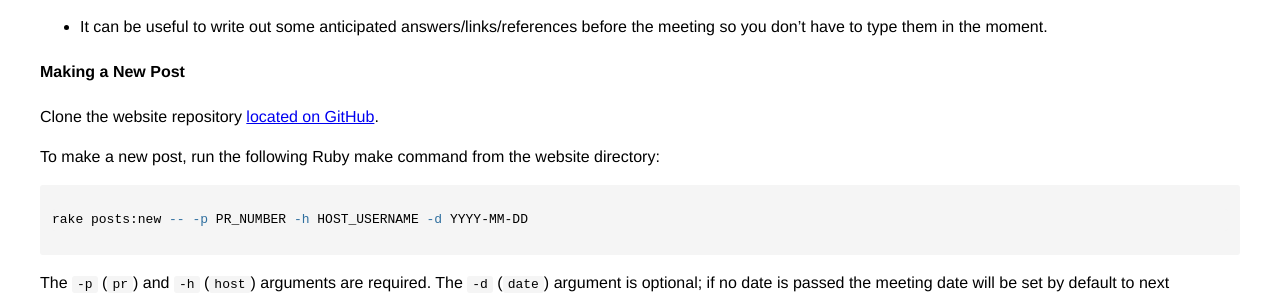
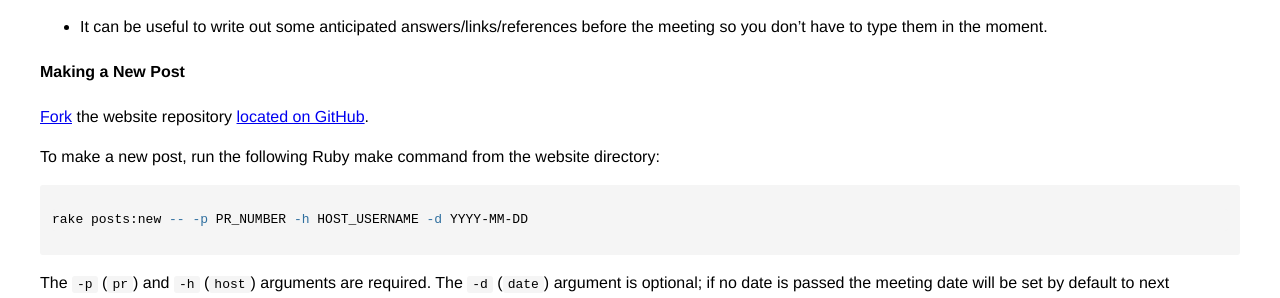
Before and after one commit to bitcoin-core-review-club/website, a Jekyll site: the page built from hosting.md, in a window 1280 px wide and 900 px high, scrolled down 1320 px. Shown: the part 152-450 px from the top of the window. Built offline with Jekyll 4.4.1, drawn with Linux system fonts in a browser that asks for light colours.

Commit message:
Update hosting.md
Co-authored-by: stickies-v <69010457+stickies-v@users.noreply.github.com>

```diff
--- a/hosting.md
+++ b/hosting.md
@@ -99,7 +99,7 @@ title: Hosting a Review Club Meeting
 
 #### Making a New Post
 
-Clone the website repository [located on GitHub](https://github.com/bitcoin-core-review-club/website).
+[Fork](https://docs.github.com/en/pull-requests/collaborating-with-pull-requests/working-with-forks) the website repository [located on GitHub](https://github.com/bitcoin-core-review-club/website).
 
 To make a new post, run the following Ruby make command from the website directory:
 
```
